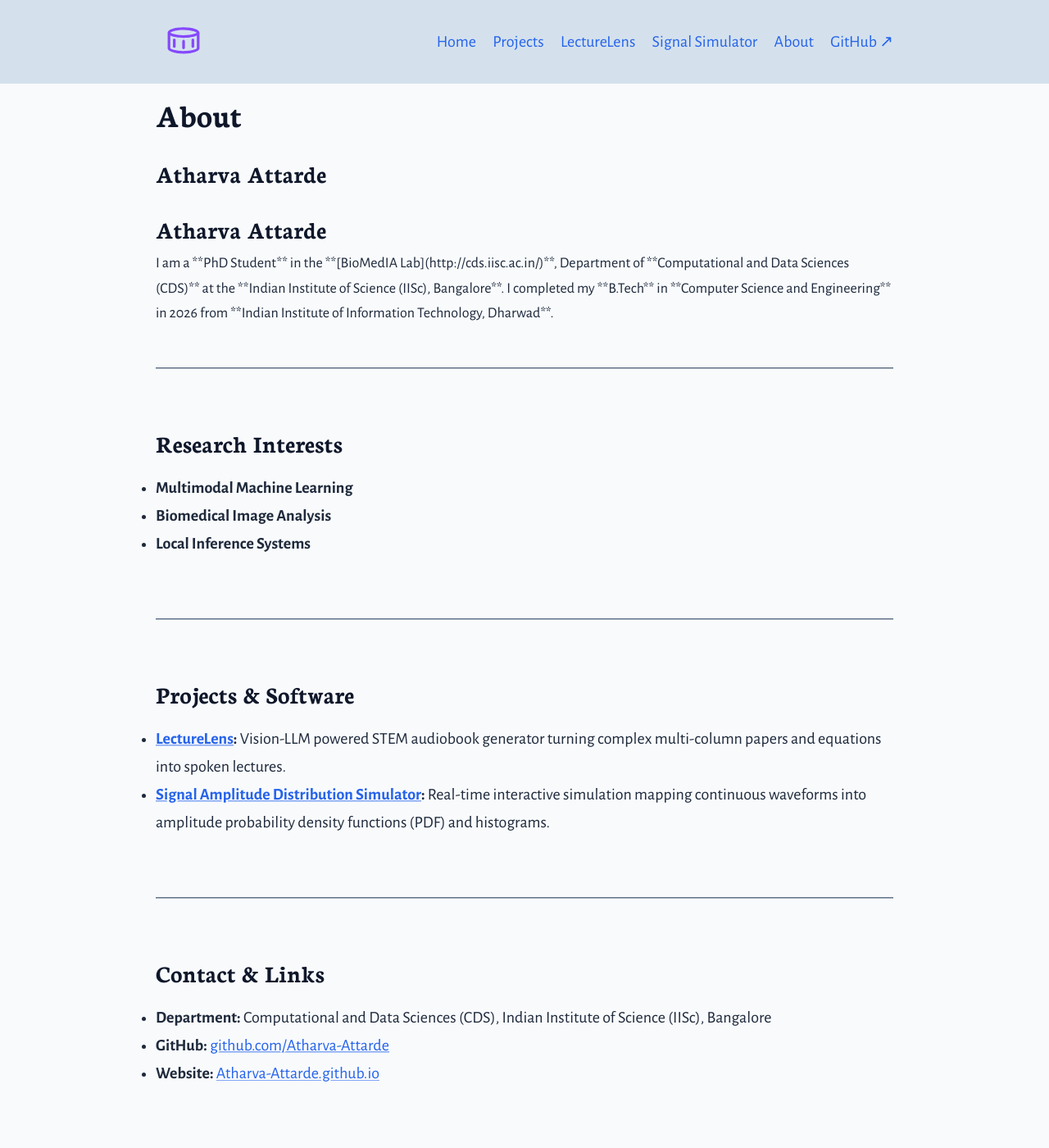
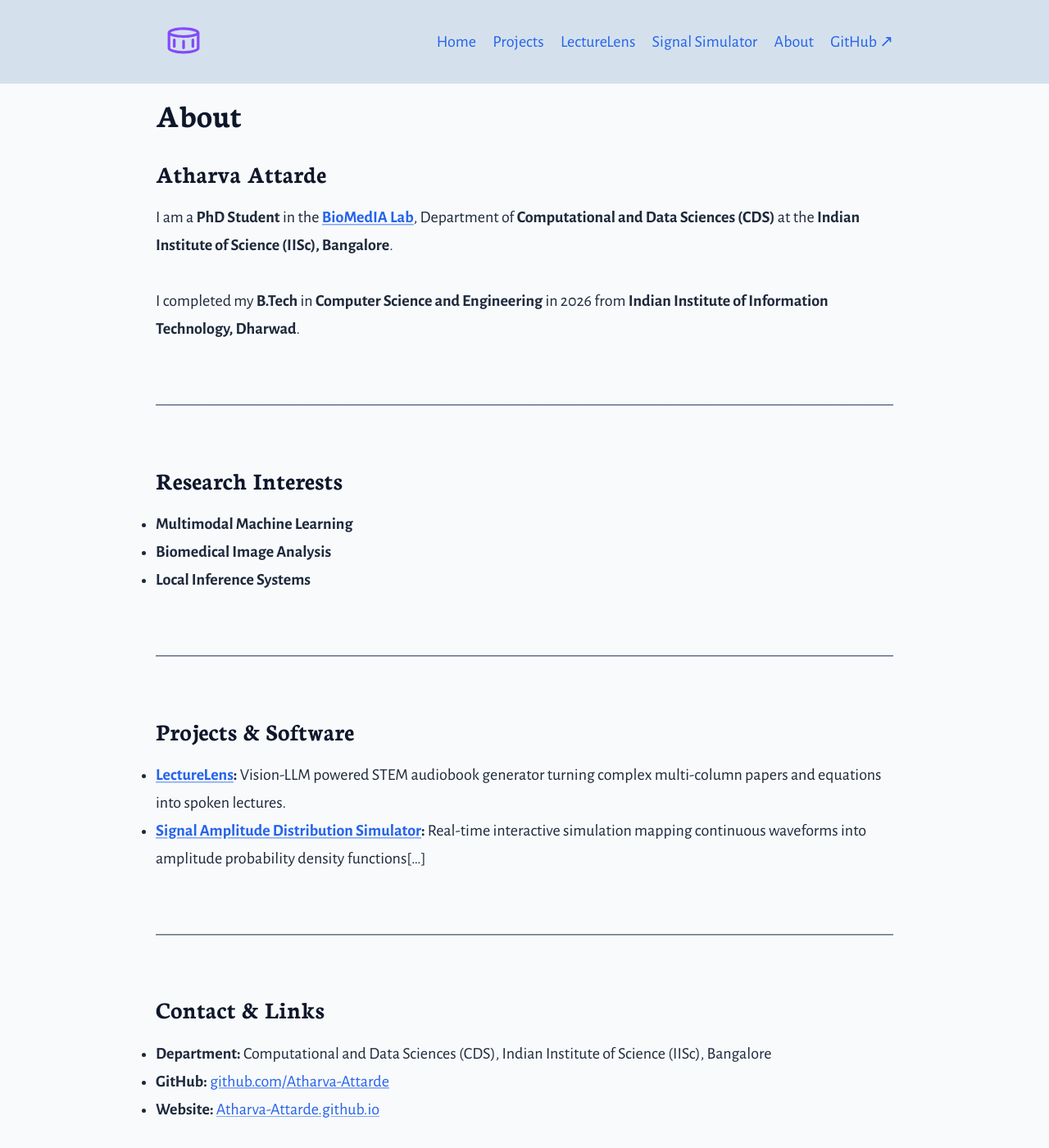
Before and after one commit to Atharva-Attarde/Atharva-Attarde.github.io, a Jekyll site: the page built from about.md, in a window 1280 px wide and 1400 px high. Shown: the whole window at 82% size. Built offline with Jekyll 4.4.1, drawn with Linux system fonts in a browser that asks for light colours.

Commit message:
Fix about.md formatting: remove inline div styling and fix malformed markdown

```diff
--- a/about.md
+++ b/about.md
@@ -5,15 +5,11 @@ permalink: /about/
 ---
 
 ### Atharva Attarde
-### Atharva Attarde
-
-<div style="font-size: 18px; line-height: 1.7;">
 
 I am a **PhD Student** in the **[BioMedIA Lab](http://cds.iisc.ac.in/)**, Department of **Computational and Data Sciences (CDS)** at the **Indian Institute of Science (IISc), Bangalore**.
 
 I completed my **B.Tech** in **Computer Science and Engineering** in 2026 from **Indian Institute of Information Technology, Dharwad**.
 
-</div>
 ---
 
 ### Research Interests
@@ -23,13 +19,13 @@ I completed my **B.Tech** in **Computer Science and Engineering** in 2026 from *
 
 ---
 
-### Projects &amp; Software
+### Projects & Software
 * **[LectureLens](https://github.com/Atharva-Attarde/LectureLens):** Vision-LLM powered STEM audiobook generator turning complex multi-column papers and equations into spoken lectures.
-* **[Signal Amplitude Distribution Simulator]({{ '/sampling-histogram/' | relative_url }}):** Real-time interactive simulation mapping continuous waveforms into amplitude probability density functions (PDF) and histograms.
+* **[Signal Amplitude Distribution Simulator]({{ '/sampling-histogram/' | relative_url }}):** Real-time interactive simulation mapping continuous waveforms into amplitude probability density functions[...]
 
 ---
 
-### Contact &amp; Links
+### Contact & Links
 * **Department:** Computational and Data Sciences (CDS), Indian Institute of Science (IISc), Bangalore
 * **GitHub:** [github.com/Atharva-Attarde](https://github.com/Atharva-Attarde)
 * **Website:** [Atharva-Attarde.github.io](https://Atharva-Attarde.github.io)
```
